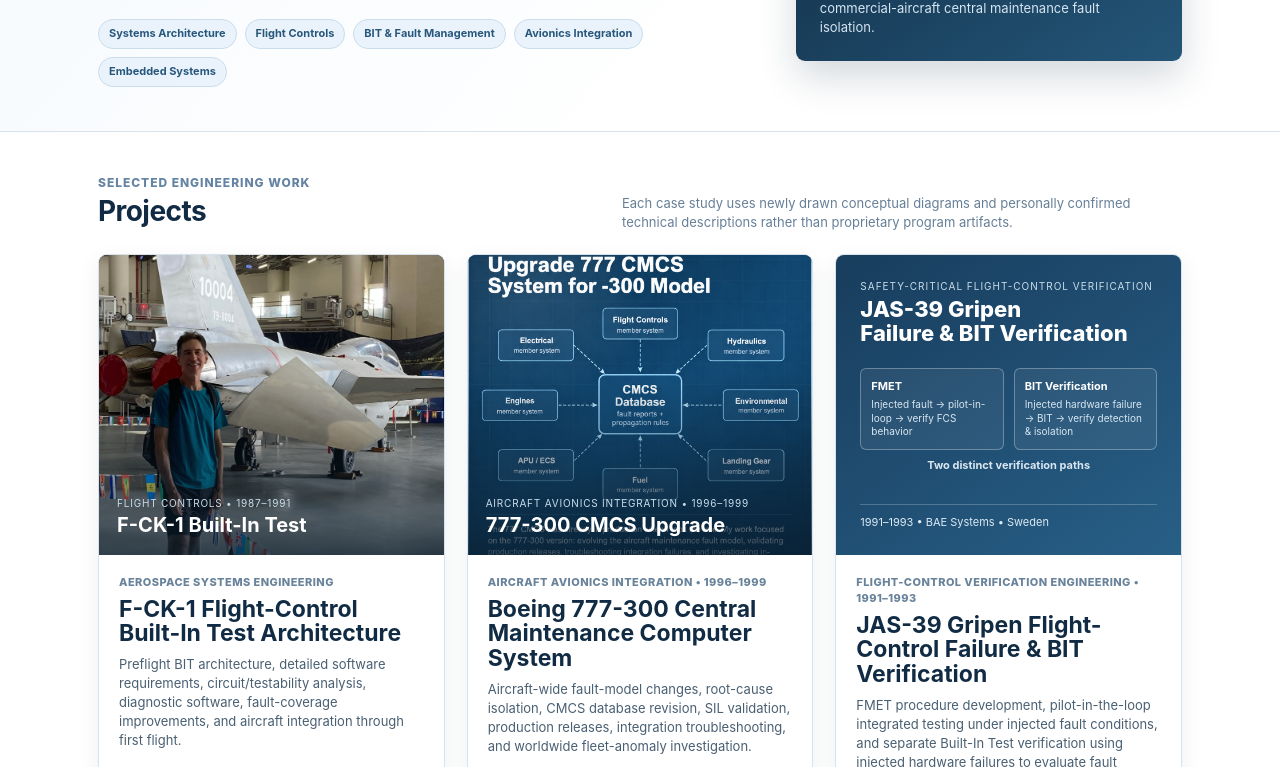
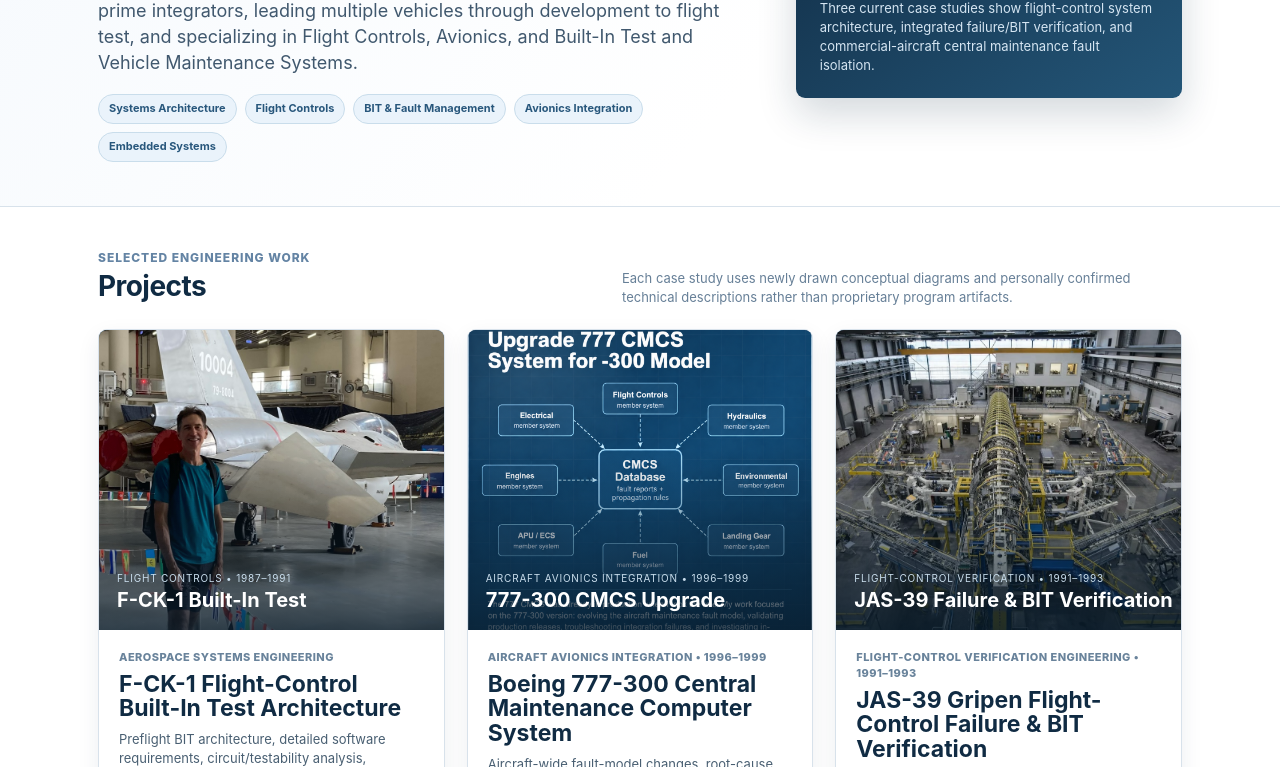
Before and after one commit to PDS1138/pds1138.github.io, a plain HTML site: page index.html in a window 1280 px wide. Shown: the part 331-1098 px from the top of the page. Drawn offline with Linux system fonts and the light colour scheme.

Commit message:
Add files via upload

```diff
--- a/index.html
+++ b/index.html
@@ -22,12 +22,12 @@
 <body id="home">
 <div id="home-shell" class="home-shell">
 <header class="top"><div class="brand"><strong>Paul Snyder</strong><span>Systems Engineering&nbsp; • &nbsp;Embedded Systems&nbsp; • &nbsp;Aerospace&nbsp; • &nbsp;Real-World Solutions</span></div><nav><a class="active" href="#home">Home</a><a href="#projects">Projects</a><a href="#about">About</a><a href="#resume">Resume</a><a href="#contact">Contact</a></nav></header>
-<section class="hero"><div class="hero-inner"><div><div class="eyebrow">Engineering Portfolio</div><h1>Systems thinking through detailed implementation.</h1><p class="lead">Aerospace systems engineer with experience spanning flight controls, avionics fault management, embedded systems, aircraft integration, verification, and real-world troubleshooting.</p><div class="pillrow"><span class="pill">Systems Architecture</span><span class="pill">Flight Controls</span><span class="pill">BIT &amp; Fault Management</span><span class="pill">Avionics Integration</span><span class="pill">Embedded Systems</span></div></div><div class="hero-card"><div><div class="k">Portfolio focus</div><strong>From system-level behavior to test, integration, and root-cause investigation.</strong></div><div class="quote">Three current case studies show flight-control system architecture, integrated failure/BIT verification, and commercial-aircraft central maintenance fault isolation.</div></div></div></section>
+<section class="hero"><div class="hero-inner"><div><div class="eyebrow">Engineering Portfolio</div><h1>System Thinking from Project Start through Flight Test</h1><p class="lead">Aerospace systems engineer with experiences at sub-system vendor and prime integrators, leading multiple vehicles through development to flight test, and specializing in Flight Controls, Avionics, and Built-In Test and Vehicle Maintenance Systems.</p><div class="pillrow"><span class="pill">Systems Architecture</span><span class="pill">Flight Controls</span><span class="pill">BIT &amp; Fault Management</span><span class="pill">Avionics Integration</span><span class="pill">Embedded Systems</span></div></div><div class="hero-card"><div><div class="k">Portfolio focus</div><strong>From system-level behavior to test, integration, and root-cause investigation.</strong></div><div class="quote">Three current case studies show flight-control system architecture, integrated failure/BIT verification, and commercial-aircraft central maintenance fault isolation.</div></div></div></section>
 <main>
 <section class="section" id="projects"><div class="wrap"><div class="section-head"><div><div class="eyebrow">Selected Engineering Work</div><h2>Projects</h2></div><p>Each case study uses newly drawn conceptual diagrams and personally confirmed technical descriptions rather than proprietary program artifacts.</p></div><div class="projects">
 <a class="project" href="fck1.html"><div class="proj-visual"><img src="fck1-hero.jpg" alt="Paul Snyder with F-CK-1 prototype aircraft No. 4 at the Taiwan Air Force Museum"><div class="shade"></div><div class="image-label"><span>Flight Controls • 1987–1991</span><b>F-CK-1 Built-In Test</b></div></div><div class="project-body"><div class="meta">Aerospace Systems Engineering</div><h3>F-CK-1 Flight-Control Built-In Test Architecture</h3><p>Preflight BIT architecture, detailed software requirements, circuit/testability analysis, diagnostic software, fault-coverage improvements, and aircraft integration through first flight.</p><div class="stats"><div class="stat"><b>&lt; 60 sec</b><span>preflight BIT</span></div><div class="stat"><b>100%</b><span>critical fault coverage</span></div><div class="stat"><b>First Flight</b><span>aircraft integration</span></div></div><span class="view">View full case study</span></div></a>
 <a class="project" href="boeing.html"><div class="proj-visual"><img src="boeing-cmcs-hero.png" alt="Upgrade 777 CMCS System for -300 Model"><div class="shade"></div><div class="image-label"><span>Aircraft Avionics Integration • 1996–1999</span><b>777-300 CMCS Upgrade</b></div></div><div class="project-body"><div class="meta">Aircraft Avionics Integration • 1996–1999</div><h3>Boeing 777-300 Central Maintenance Computer System</h3><p>Aircraft-wide fault-model changes, root-cause isolation, CMCS database revision, SIL validation, production releases, integration troubleshooting, and worldwide fleet-anomaly investigation.</p><div class="stats"><div class="stat"><b>100+ Systems</b><span>member-system coordination</span></div><div class="stat"><b>All Fault Cases</b><span>SIL validation</span></div><div class="stat"><b>Fleet Support</b><span>anomaly reproduction</span></div></div><span class="view">View full case study</span></div></a>
-<a class="project" href="jas39.html"><div class="jas-visual"><div><div class="jtag">Safety-critical flight-control verification</div><div class="jtitle">JAS-39 Gripen<br>Failure &amp; BIT Verification</div></div><div><div class="jas-paths"><div class="jas-path"><b>FMET</b><span>Injected fault → pilot-in-loop → verify FCS behavior</span></div><div class="jas-path"><b>BIT Verification</b><span>Injected hardware failure → BIT → verify detection &amp; isolation</span></div></div><div class="jas-center">Two distinct verification paths</div></div><div class="jas-result">1991–1993 • BAE Systems • Sweden</div></div><div class="project-body"><div class="meta">Flight-Control Verification Engineering • 1991–1993</div><h3>JAS-39 Gripen Flight-Control Failure &amp; BIT Verification</h3><p>FMET procedure development, pilot-in-the-loop integrated testing under injected fault conditions, and separate Built-In Test verification using injected hardware failures to evaluate fault detection and isolation.</p><div class="stats"><div class="stat"><b>FMET</b><span>failure-mode verification</span></div><div class="stat"><b>Integrated Test</b><span>fault-response testing in Sweden</span></div><div class="stat"><b>BIT</b><span>detection &amp; isolation verified</span></div></div><span class="view">View full case study</span></div></a></div></div></section>
+<a class="project" href="jas39.html"><div class="proj-visual"><img src="jas39-test-facility.jpg" alt="Integrated flight-control test facility used as JAS-39 portfolio hero image"><div class="shade"></div><div class="image-label"><span>Flight-Control Verification • 1991–1993</span><b>JAS-39 Failure &amp; BIT Verification</b></div></div><div class="project-body"><div class="meta">Flight-Control Verification Engineering • 1991–1993</div><h3>JAS-39 Gripen Flight-Control Failure &amp; BIT Verification</h3><p>FMET procedure development, pilot-in-the-loop integrated testing under injected fault conditions, and separate Built-In Test verification using injected hardware failures to evaluate fault detection and isolation.</p><div class="stats"><div class="stat"><b>FMET</b><span>failure-mode verification</span></div><div class="stat"><b>Integrated Test</b><span>fault-response testing in Sweden</span></div><div class="stat"><b>BIT</b><span>detection &amp; isolation verified</span></div></div><span class="view">View full case study</span></div></a></div></div></section>
 </div></div></section>
 <section class="section alt" id="about"><div class="wrap"><div class="section-head"><div><div class="eyebrow">Profile</div><h2>About</h2></div></div><div class="about-grid"><div class="about-copy"><p>I have worked on both sides of the avionics integration boundary: developing embedded flight-control and test systems at equipment-provider level and integrating avionics and flight-control systems at aircraft/system-integrator level.</p><p>My work spans system requirements, functional definition, interfaces, embedded hardware/software, BIT and testability, onboard maintenance, verification, integrated laboratory testing, and aircraft integration. Current hands-on engineering extends into embedded C, STM32-based controls, sensors, electronics, electromechanical design, and mechanical prototyping.</p></div><div class="skills"><div class="skill">Flight-Control Systems</div><div class="skill">Safety-Critical Avionics</div><div class="skill">BIT / Testability</div><div class="skill">Fault Management</div><div class="skill">Requirements &amp; Interfaces</div><div class="skill">HW/SW Allocation</div><div class="skill">Integration &amp; V&amp;V</div><div class="skill">Embedded C / STM32</div></div></div></div></section>
 <section class="section" id="resume"><div class="wrap"><div class="section-head"><div><div class="eyebrow">Career Summary</div><h2>Resume</h2></div></div><div class="resume-box"><h3>Aerospace Systems Architect / Embedded Systems Engineer</h3><p>Background includes Lockheed Martin flight-control systems, BAE Systems flight controls and embedded systems, Boeing 777 avionics/onboard maintenance, international aviation-program leadership, and current independent embedded/electromechanical engineering.</p><div class="note">A downloadable résumé can be added here when you select the version you want to publish.</div></div></div></section>
```
Also changed, not shown: jas39.html (+2 -2 lines).
